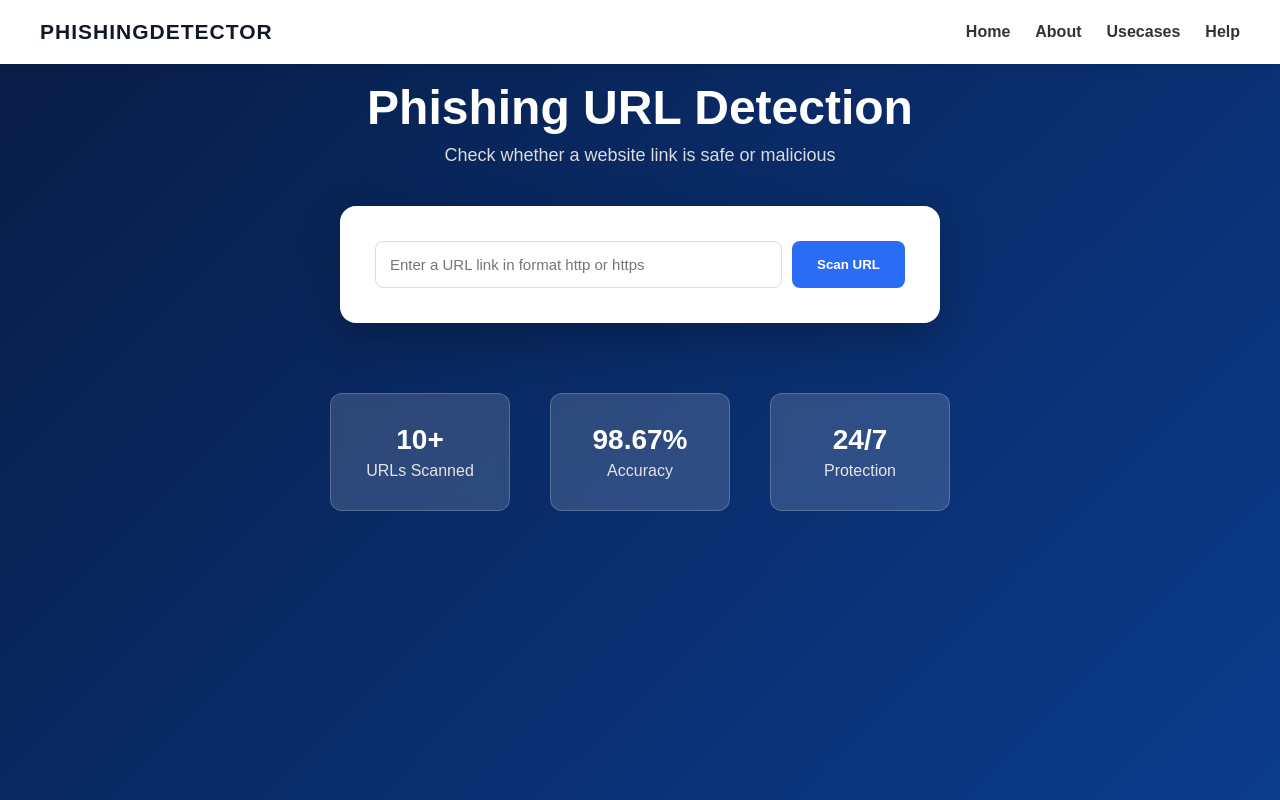
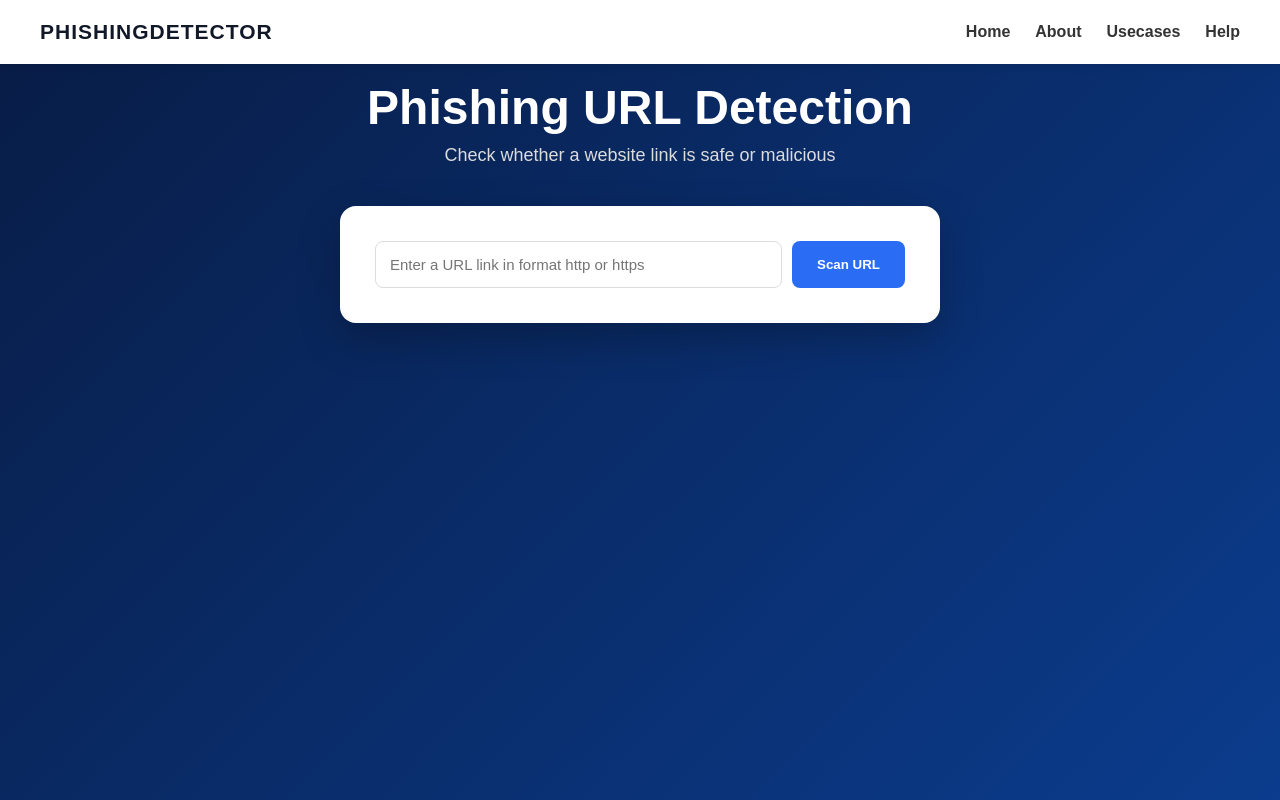
Before and after one commit to AadiGaur/Phishing-url-detection-system, a Flask app: page / in a window 1280 px wide. Run offline with Flask 3, Linux system fonts and the light colour scheme; parts of the project's set-up code (start-up, migrations or seed data) failed here and were passed over.

Commit message:
Fix HTML formatting issues in index.html

```diff
--- a/templates/index.html
+++ b/templates/index.html
@@ -101,30 +101,9 @@ Scan URL
 </div>
 
 
-<div class="stats">
-
-<div class="stat-card">
-<h2>10+</h2>
-<p>URLs Scanned</p>
-</div>
-
-<div class="stat-card">
-<h2>98.67%</h2>
-<p>Accuracy</p>
-</div>
-
-<div class="stat-card">
-<h2>24/7</h2>
-<p>Protection</p>
-</div>
-
-</div>
 
 </section>
 
-
-
-<!-- SCANNER SCRIPT -->
 
 <script>
 
```
